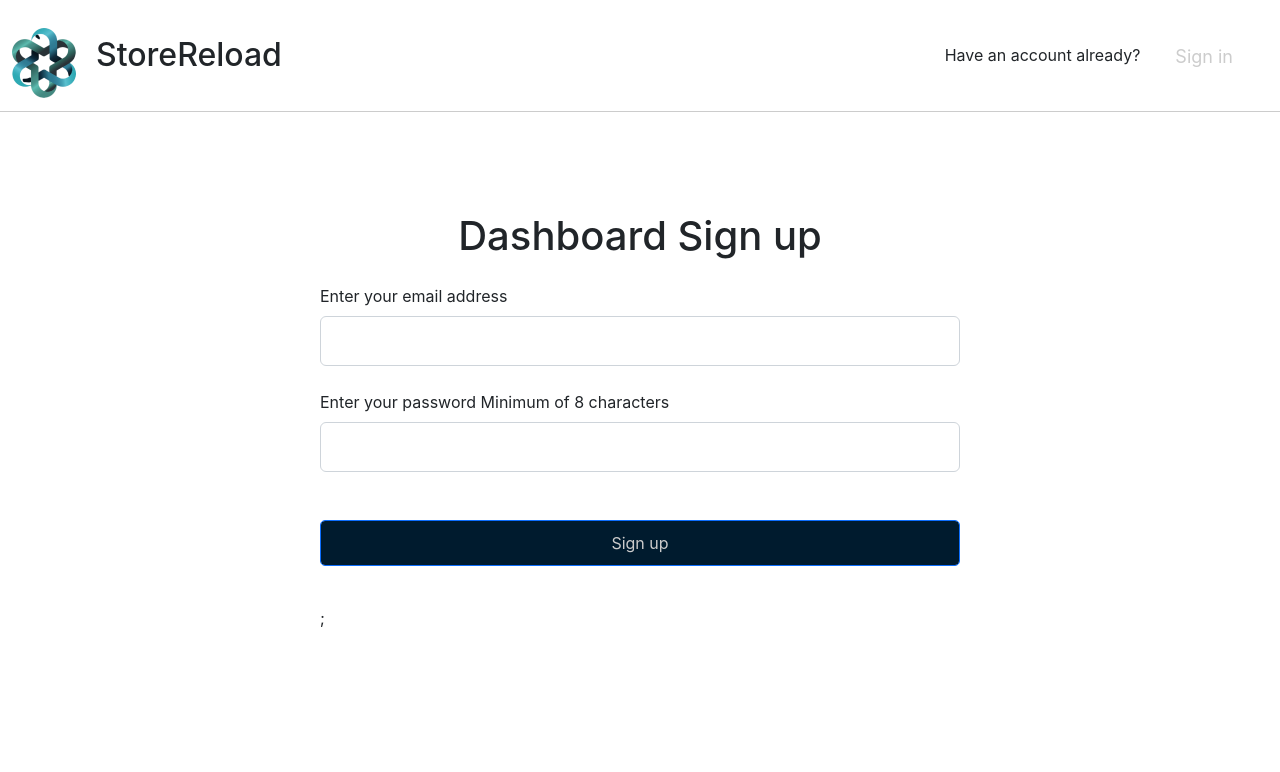
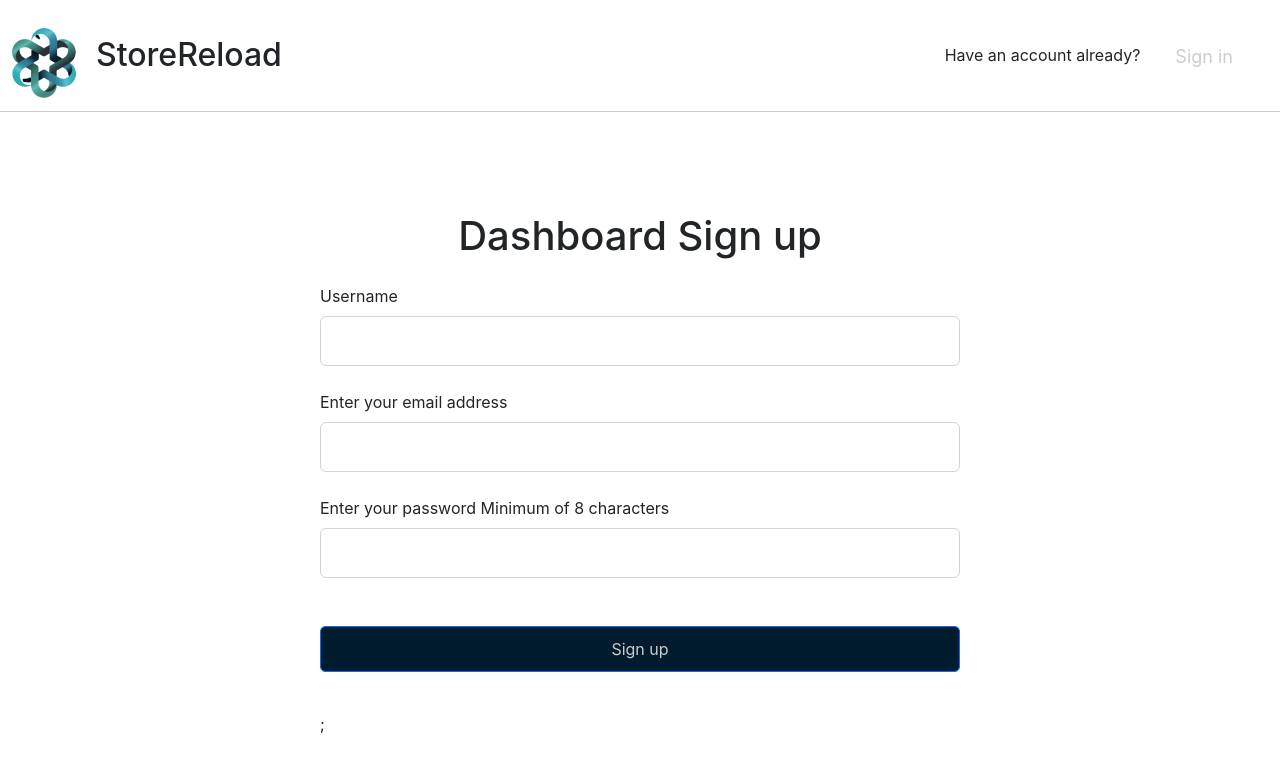
Before and after one commit to EniolaOpakunle/StoreReload, a React (Create React App) app: page /signup in a window 1280 px wide. Shown: the top 772 px of the page. Built offline with nearby package versions, Linux system fonts and the light colour scheme.

Commit message:
added the handleSubmit function

```diff
--- a/src/Pages/SignUp.js
+++ b/src/Pages/SignUp.js
@@ -8,24 +8,56 @@ import { useNavigate } from 'react-router-dom';
 
 export default function () {
     const navigate = useNavigate()
+    const [allCustomers, setallCustomers] = useState([])
     const [password, setpassword] = useState('')
     const [email, setemail] = useState('')
+    const [name, setname] = useState('')
+    const [error, seterror] = useState('')
 
-    const handleSubmit = () =>{
-        console.log(email, password)
-        navigate('/dashboard')
+    useEffect(() => {
+      if (localStorage.allCustomers){
+        setallCustomers(JSON.parse(localStorage.allCustomers))
+      }
+      else{
+        setallCustomers([])
+      }
+    }, [])
+
+
+    const handleSubmit = (value) =>{
+        console.log(value)
+        let found = allCustomers.find(val => val.email == value.email)
+        if (found){
+            seterror('Email already exists')
+        }
+        else{
+            let newAllCustomers = [...allCustomers, value]
+            localStorage.allCustomers = JSON.stringify(newAllCustomers)
+            setallCustomers([...allCustomers, value])
+            console.log(allCustomers)
+            navigate('/dashboard')
+        }
     }
   return (
     <section className='signup-main'>
         <Navbar2/>
         <div className='w-50 signup-div1'>
             <h3 className='text-center signup-title'>Dashboard Sign up</h3>
-            <form onSubmit={() => handleSubmit()}>
+            <form onSubmit={() => handleSubmit({name, email, password})}>
+                <div className='form-group mt-4'>
+                    <label className='form-label mb-2'>Username</label>
+                    <input
+                    className='form-control signup-input'
+                    onChange={(e) => setname(e.target.value)}
+                    value={name}
+                    />
+                </div>
                 <div className='form-group mt-4'>
                     <label className='mb-2'>Enter your email address</label >
                     <input
                     className='form-control signup-input'
                     onChange={(e) => setemail(e.target.value)}
+                    value={email}
                     />
                 </div>
                 <div className='form-group mt-4'>
@@ -33,6 +65,7 @@ export default function () {
                     <input
                     className='form-control signup-input'
                     onChange={(e) => setpassword(e.target.value)}
+                    value={password}
                     />
                 </div>
                 <button type='submit' className='btn form-control btn-primary mt-5 nav-btn' >Sign up</button>
@@ -48,6 +81,7 @@ export default function () {
                     }}
                 />;
             </div>
+            <div className='text-danger'>{error}</div>
 
         </div>
     </section>
```
